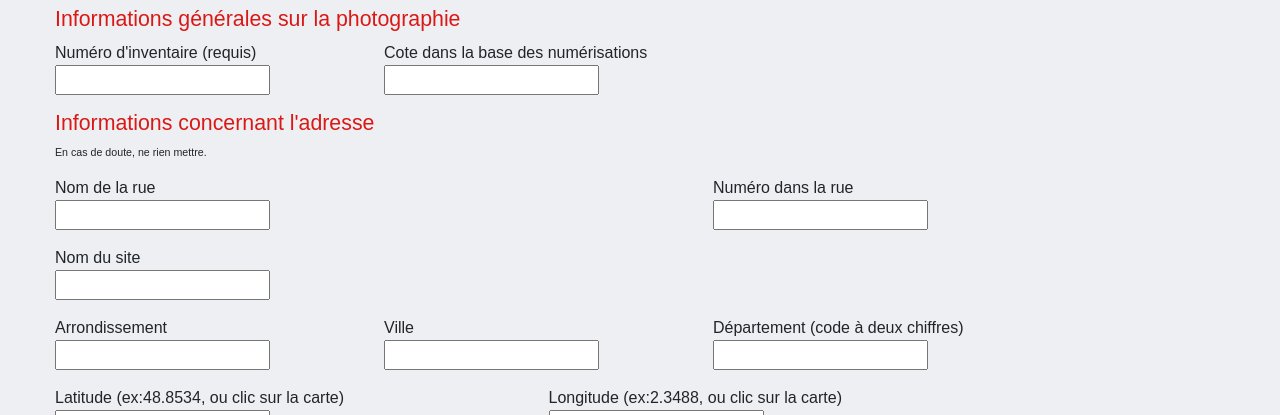
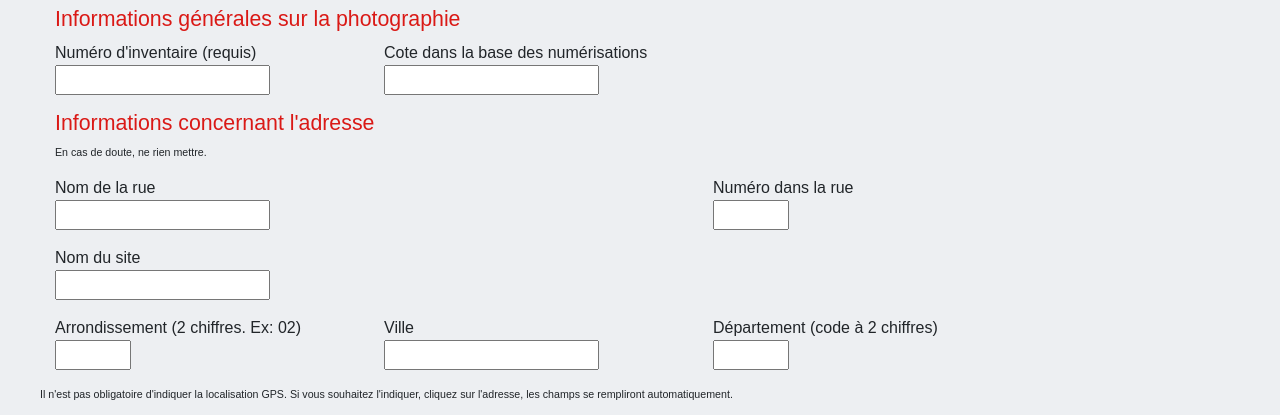
Before and after one commit to MaximeChallon/InventaireParisHistorique_webapp, a Python web app: template app/templates/pages/cataloguer.html in a window 1280 px wide. Shown: the part 238-653 px from the top of the page. Run offline with Jinja, Linux system fonts and the light colour scheme; the template is opened without the code that fills it, so the values that code supplies are empty, except form fields; tables that the repository leaves empty hold one stand-in row (values such as "Sample post"); form fields are guessed from the names that the template uses; some libraries are stand-ins or nearby versions; grey boxes are pictures that could not be loaded.

Commit message:
gestion longueur champs arrdmt et dpt

```diff
--- a/app/models/formulaires.py
+++ b/app/models/formulaires.py
@@ -37,7 +37,7 @@ class Catalogage_form(FlaskForm):
     Rue = SelectField("Rue", choices=RUE, default="")
     N_rue = StringField("Numéro de rue", default="")
     Nom_site = SelectField("Rue", choices=NOM_SITE, default="")
-    Arrondissement = StringField("Arrondissement", default="")
+    Arrondissement = StringField("Arrondissement", [validators.Length(min=0, max=2, message="Le champ Arrondissement doit contenir deux chiffres.")], default="")
     Ville = SelectField("Rue", choices=VILLE, default="")
     Departement = IntegerField("Code postal (2 premiers chiffres)", default=75)
     Latitude_x = StringField("Latitude", default="")
--- a/app/routes/catalogage.py
+++ b/app/routes/catalogage.py
@@ -76,7 +76,7 @@ def cataloguer(nom_user):
             Nom_site=form.Nom_site.data,
             Arrondissement = form.Arrondissement.data,
             Ville = form.Ville.data,
-            Departement = form.Departement.data,
+            Departement = int(form.Departement.data),
             Latitude_x = form.Latitude_x.data,
             Longitude_y = form.Longitude_y.data,
             Support = form.Support.data,
--- a/app/templates/pages/cataloguer.html
+++ b/app/templates/pages/cataloguer.html
@@ -60,7 +60,7 @@ Cataloguer
                 </div>
                 <div class="col-4">
                     <p>Numéro dans la rue <br>
-                        {{form.N_rue}}</p>
+                        {{form.N_rue(size=5)}}</p>
                 </div>
             </div>
             <div class="row">
@@ -71,25 +71,28 @@ Cataloguer
             </div>
             <div class="row">
                 <div class="col-4">
-                    <p>Arrondissement<br>
-                        {{form.Arrondissement}}</p>
+                    <p>Arrondissement (2 chiffres. Ex: 02)<br>
+                        {{form.Arrondissement(size=5, maxlenth=2)}}</p>
                 </div>
                 <div class="col-4">
                     <p>Ville <br>
                         {{form.Ville}}</p>
                 </div>
                 <div class="col-4">
-                    <p>Département (code à deux chiffres)<br>
-                        {{form.Departement}}</p>
+                    <p>Département (code à 2 chiffres)<br>
+                        {{form.Departement(size=5, maxlength=2)}}</p>
                 </div>
             </div>
             <div class="row">
+                <p style="font-size:8pt;">Il n'est pas obligatoire d'indiquer la localisation GPS. Si vous souhaitez l'indiquer, cliquez sur l'adresse, les champs se rempliront automatiquement.</p>
+            </div>
+            <div class="row">
                 <div class="col-6">
-                    <p>Latitude (ex:48.8534, ou clic sur la carte)<br>
+                    <p>Latitude (clic sur la carte)<br>
                         {{form.Latitude_x}}</p>
                 </div>
                 <div class="col-6">
-                    <p>Longitude (ex:2.3488, ou clic sur la carte)<br>
+                    <p>Longitude (clic sur la carte)<br>
                         {{form.Longitude_y}}</p>
                 </div>
             </div>
```
